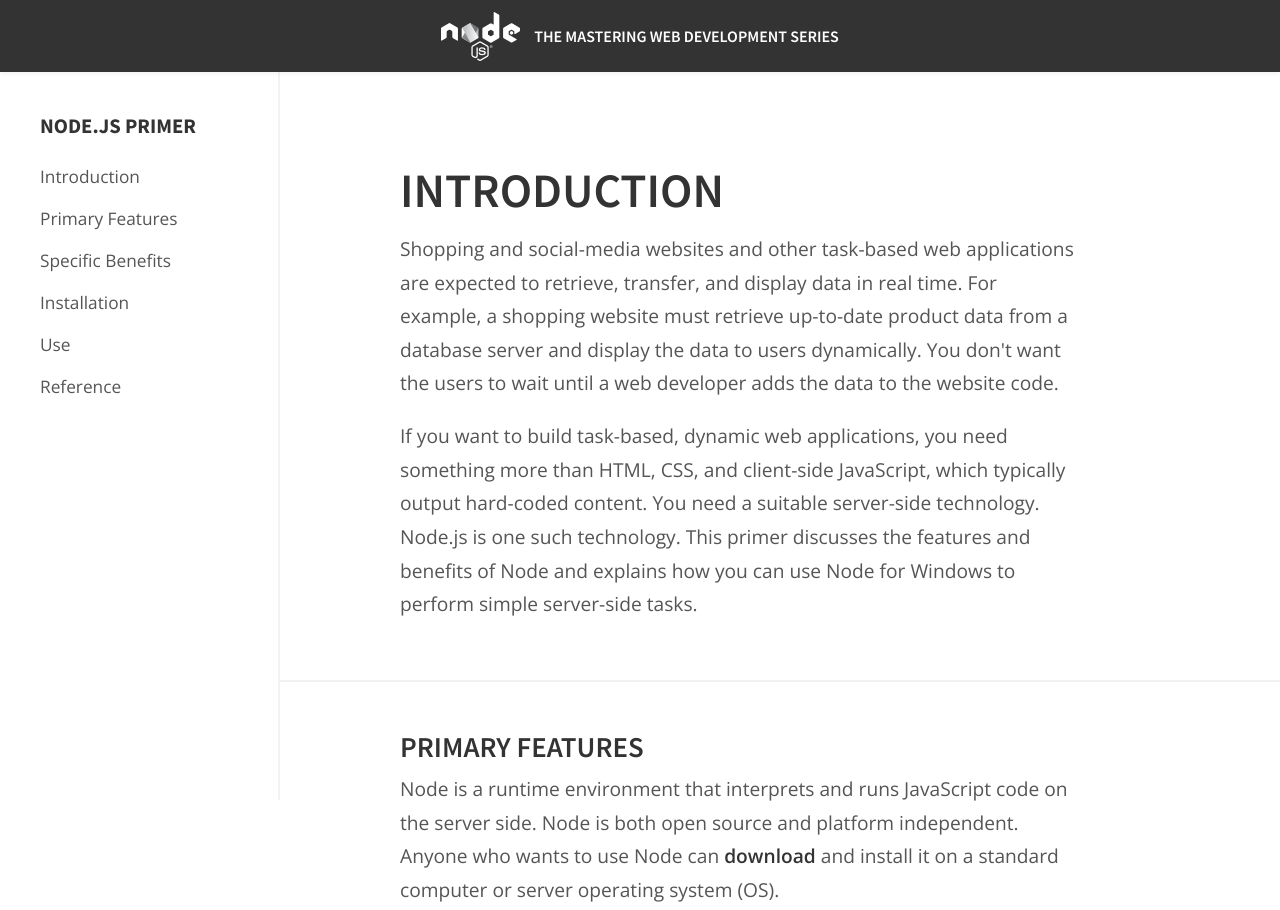
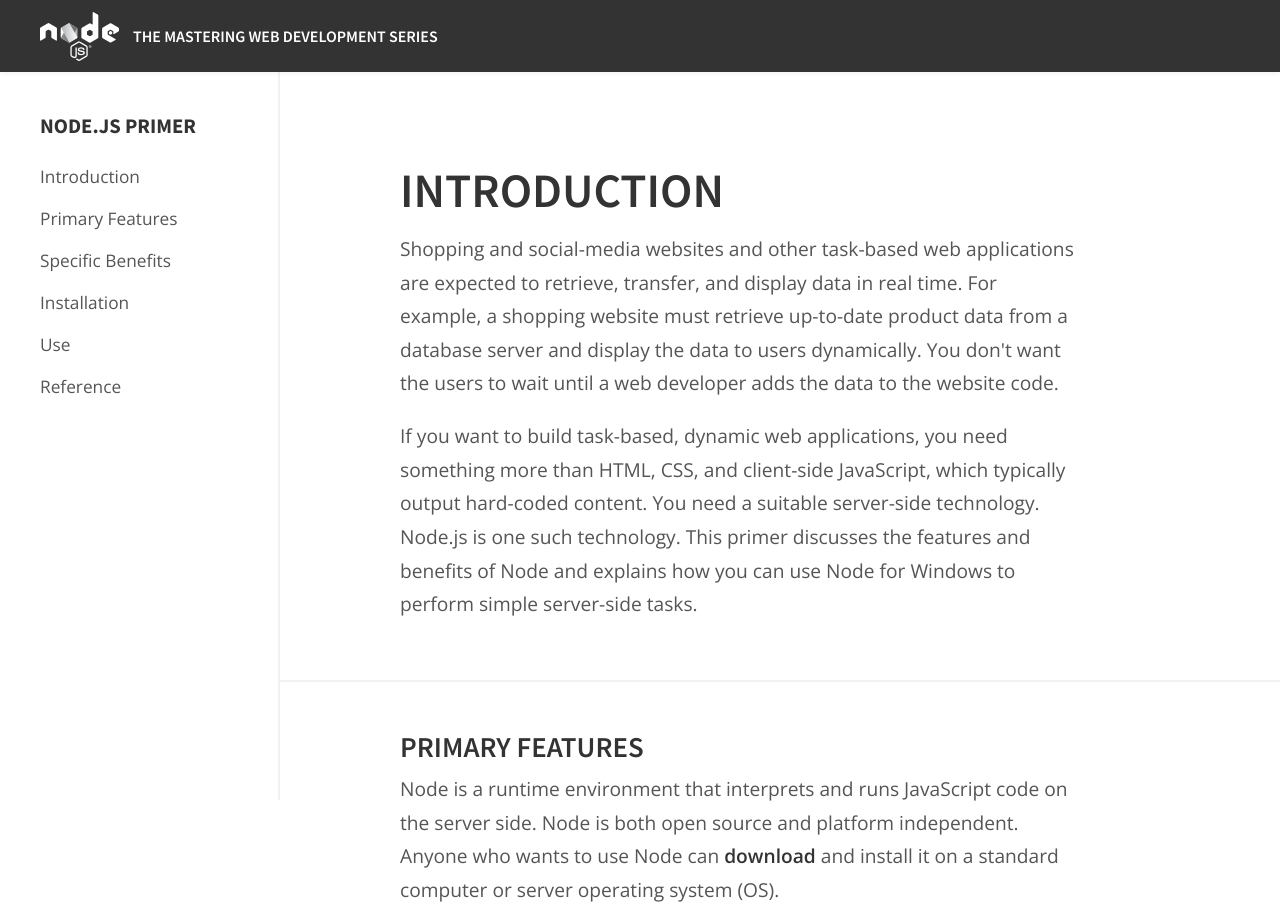
Before and after one commit to shambhavithakur/fccTechnicalDocumentation, a plain HTML site: page index.html in a window 1280 px wide. Shown: the top 910 px of the page. Drawn offline with nearby package versions, Linux system fonts and the light colour scheme.

Commit message:
Change alignment of top-bar contents

```diff
--- a/style.css
+++ b/style.css
@@ -234,8 +234,8 @@ Media queries
   }
   .top-bar {
     padding-left: 40px;
-    padding-right: 40px;
-    justify-content: center;
+    /* padding-right: 280px; */
+    justify-content: flex-start;
   }
   .menu-button {
     display: none;
```
